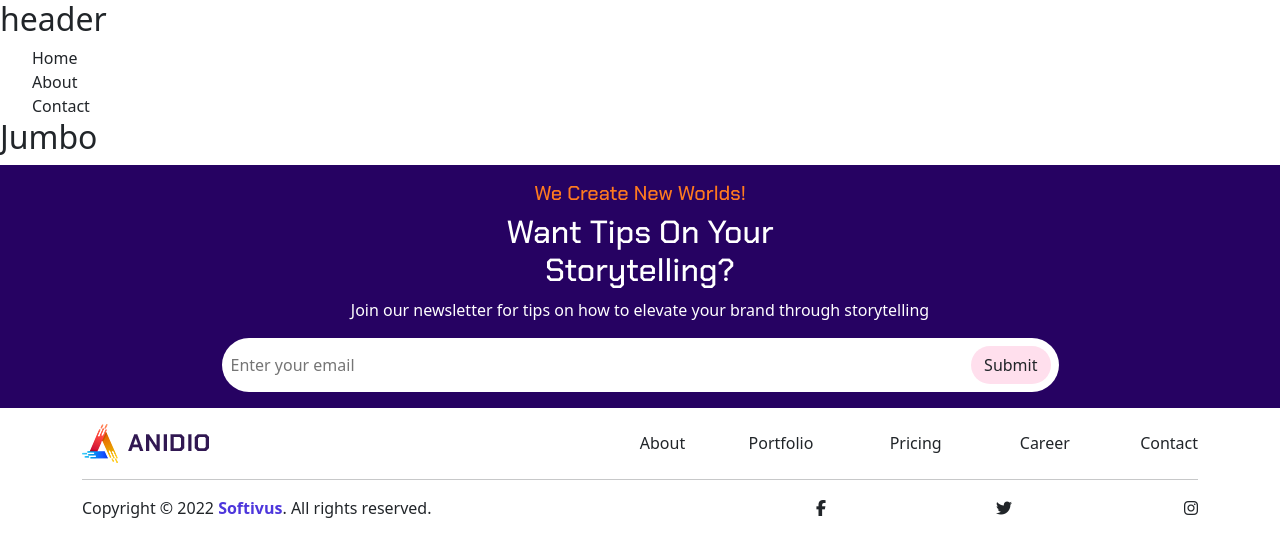
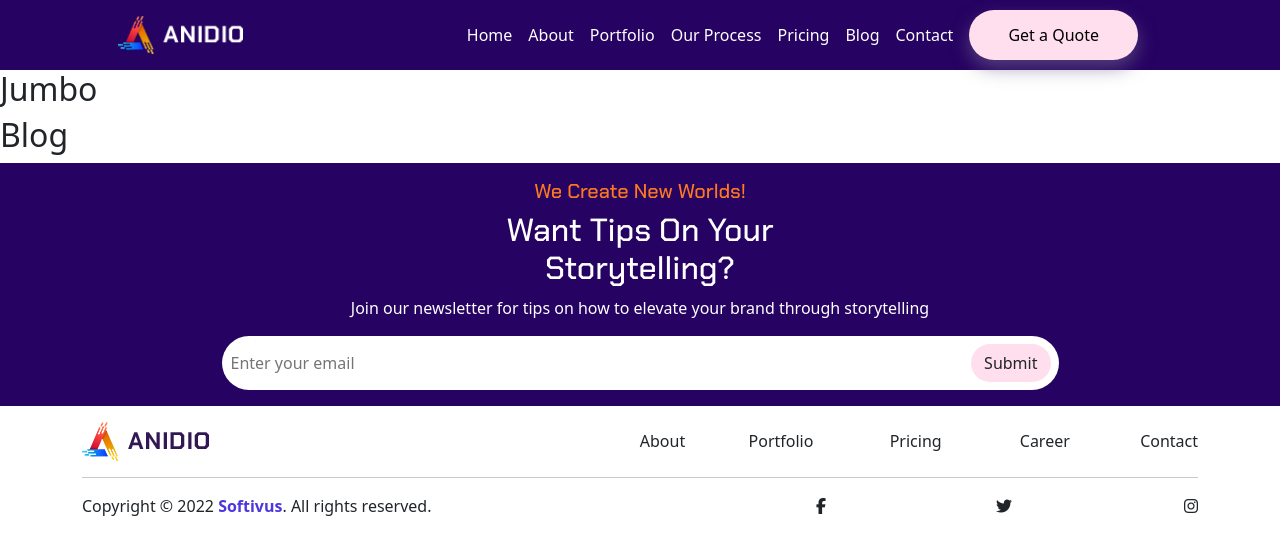
Before and after one commit to IvanTorzoni/proj-html-vuejs, a Vue app: page /blog in a window 1280 px wide. Before the commit this address had no page. Shown: the top 556 px of the page. Built offline with nearby package versions, Linux system fonts and the light colour scheme.

Commit message:
feat : header with style, plus fake pages structure

```diff
--- a/src/components/AppHeader.vue
+++ b/src/components/AppHeader.vue
@@ -14,6 +14,22 @@ export default {
                     routeName: "about",
                 },
                 {
+                    title : "Portfolio",
+                    routeName : "portfolio",
+                },
+                {
+                    title : "Our Process",
+                    routeName : "process",
+                },
+                {
+                    title : "Pricing",
+                    routeName : "pricing",
+                },
+                {
+                    title : "Blog",
+                    routeName : "blog",
+                },
+                {
                     title: "Contact",
                     routeName: "contact",
                 },
@@ -26,26 +42,65 @@ export default {
 </script>
 
 <template>
-
-    <h2>header</h2>
-
-    <header>
-
-        <ul>
+    <div class="ms-bg-purple">
+    <header class = "container d-flex flex-row align-items-center justify-content-between ms-bg-purple px-5">
+        <img src="../assets/img/main-img/logo.png" alt="" />
+        <ul class="d-flex gap-3 px-4 align-items-center">
 
             <li v-for="item in menu">
 
                 <!-- router link serve come a tag HTML (questo tag fa parte del router stesso). Aggiungere to="{ name : valore corrente del ciclo.nome inserito nel name del router }" -->
                 <router-link :to="{ name: item.routeName }">
-                    {{ item.title }}
+                    <span>{{ item.title }}</span>
                 </router-link>
 
+            </li>
+
+            <li>
+                <span class="quote-btn">Get a Quote </span>
             </li>
 
         </ul>
 
     </header>
-
+    </div>
 </template>
 
-<style scoped lang="scss"></style>
+<style scoped lang="scss">
+header{
+    min-height: 70px;
+    color : white;
+    font-size: 1rem;
+    img{
+        max-width: 125px;
+    }
+}
+
+.quote-btn{
+    padding: 12px 38px 12px;
+    background-color: #ffdfed;
+    display: inline-block;
+    border-radius: 100px;
+    color : black;
+    box-shadow: 0px 8px 18px 0px rgba(109, 100, 139, 0.61);
+    border: 1px solid rgba(0, 0, 0, 0);
+    transition: 0.7s;
+}
+.quote-btn:hover{
+    transition: 0.7s;
+    color: white;
+    border: 1px solid white;
+    background-color: rgba(0, 0, 0, 0);
+}
+ul{
+    li{
+        span{
+            transition: 0.5s;
+        }
+        span:hover{
+            color : #ff7a1f;
+            transition: 0.5s;
+        }
+    }
+}
+</style>
--- /dev/null
+++ b/src/pages/BlogPage.vue
@@ -0,0 +1,12 @@
+<script>
+export default {
+
+}
+</script>
+
+<template>
+
+  <h2>Blog</h2>
+
+
+</template>
--- /dev/null
+++ b/src/pages/PortfolioPage.vue
@@ -0,0 +1,11 @@
+<script>
+export default {
+
+}
+</script>
+
+<template>
+
+  <h2>Portfolio</h2>
+
+</template>
--- /dev/null
+++ b/src/pages/PricingPage.vue
@@ -0,0 +1,12 @@
+<script>
+export default {
+
+}
+</script>
+
+<template>
+
+  <h2>Pricing</h2>
+
+
+</template>
--- /dev/null
+++ b/src/pages/ProcessPage.vue
@@ -0,0 +1,12 @@
+<script>
+export default {
+
+}
+</script>
+
+<template>
+
+  <h2>Process</h2>
+
+
+</template>
--- a/src/router.js
+++ b/src/router.js
@@ -6,6 +6,10 @@ import { createRouter, createWebHistory } from "vue-router";
 import HomePage from "./pages/HomePage.vue";
 import AboutPage from "./pages/AboutPage.vue";
 import ContactPage from "./pages/ContactPage.vue";
+import ProcessPage from "./pages/ProcessPage.vue";
+import PortfolioPage from "./pages/PortfolioPage.vue";
+import PricingPage from "./pages/PricingPage.vue";
+import BlogPage from "./pages/BlogPage.vue";
 
 //Creo la struttura per il router
 export const router = createRouter({
@@ -26,5 +30,25 @@ export const router = createRouter({
       name: "contact",
       component: ContactPage,
     },
+    {
+      path : "/portfolio",
+      name : "portfolio",
+      component : PortfolioPage,
+    },
+    {
+      path : "/process",
+      name : "process",
+      component : ProcessPage,
+    },
+    {
+      path : "/pricing",
+      name : "pricing",
+      component : PricingPage,
+    },
+    {
+      path : "/blog",
+      name : "blog",
+      component : BlogPage,
+    }
   ],
 });
```
